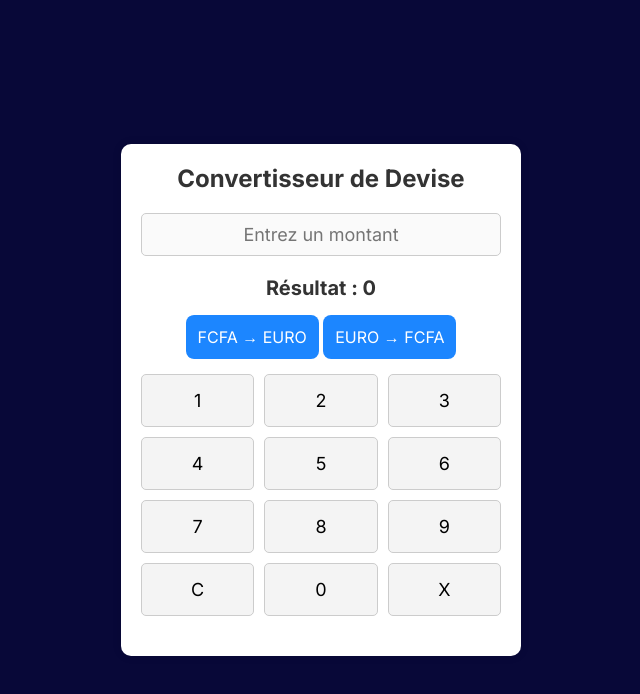
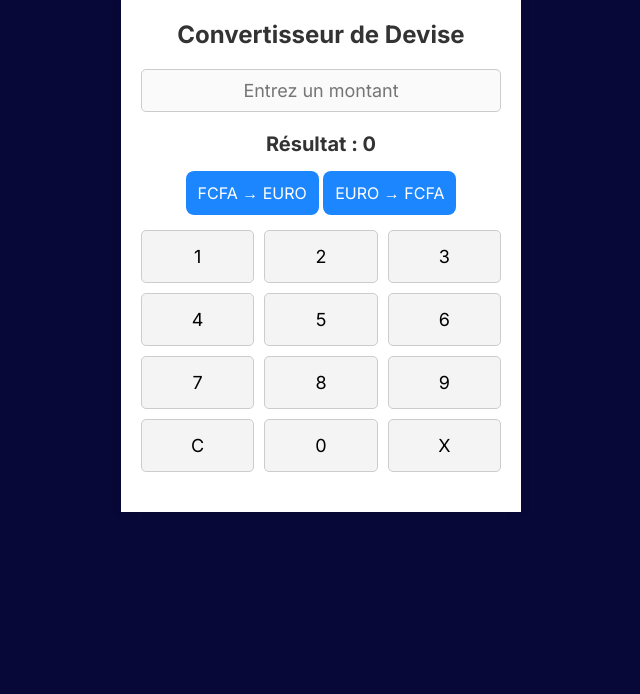
Before and after one commit to renaudben/convertisseur, a plain HTML site: page index.html in a window 1280 px wide. Shown: the whole page, without its empty margins (319-959 px from the left). Drawn offline with Linux system fonts and the light colour scheme.

Commit message:
Update style.css

```diff
--- a/style.css
+++ b/style.css
@@ -11,7 +11,7 @@ body {
     display: flex; /* Utilisation du Flexbox pour centrer le contenu */
     justify-content: center; /* Centrer horizontalement */
     align-items: center; /* Centrer verticalement */
-    min-height: 100vh; /* La page prend toute la hauteur de la fenêtre */
+    min-height: 100%; /* La page prend toute la hauteur de la fenêtre */
     background-color: #080838; /* Couleur de fond gris clair */
 }
 
@@ -24,7 +24,6 @@ input, button{
     width: 400px; /* Largeur du conteneur */
     background-color: #fff; /* Fond blanc pour la "carte" */
     padding: 20px; /* Espacement autour du contenu */
-    border-radius: 10px; /* Contours arrondis */
     box-shadow: 0px 0px 10px rgba(0, 0, 0, 0.1); /* Ombre discrète autour du conteneur */
     text-align: center; /* Texte centré */
 }
```
